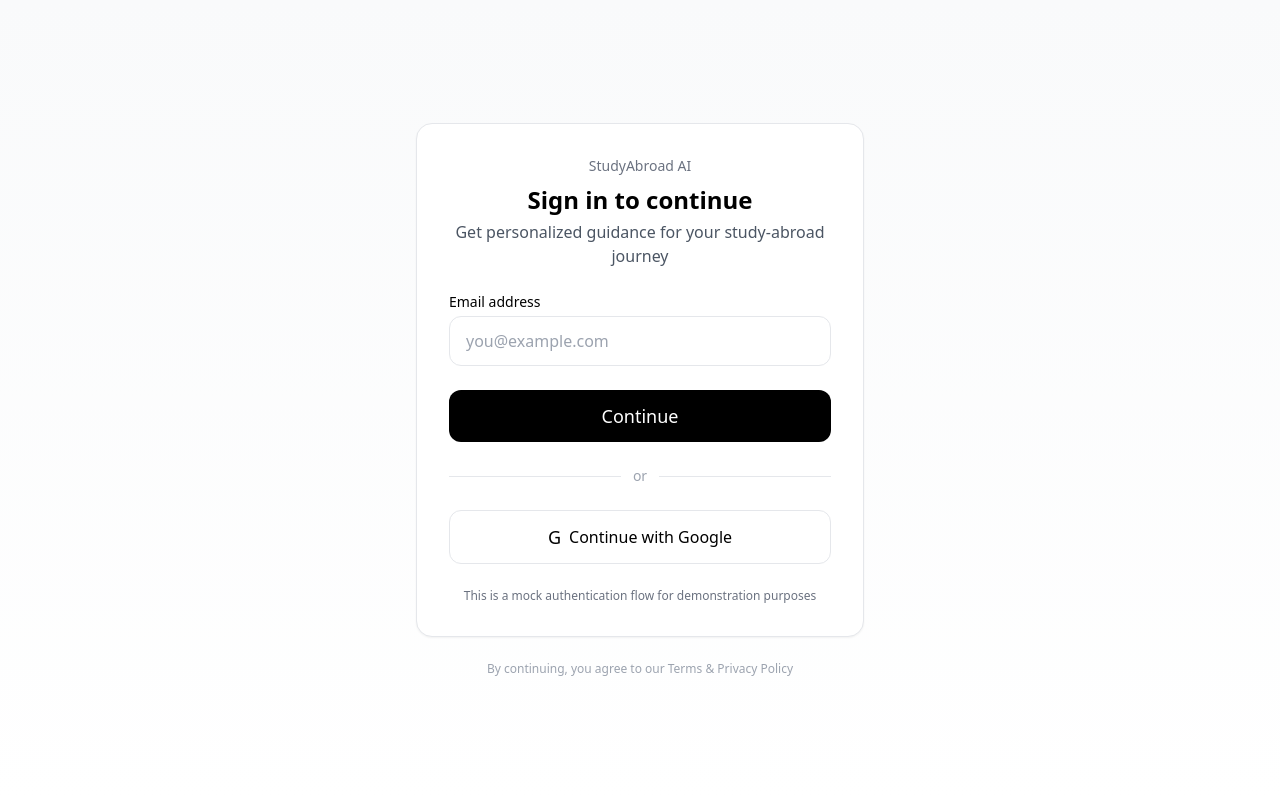
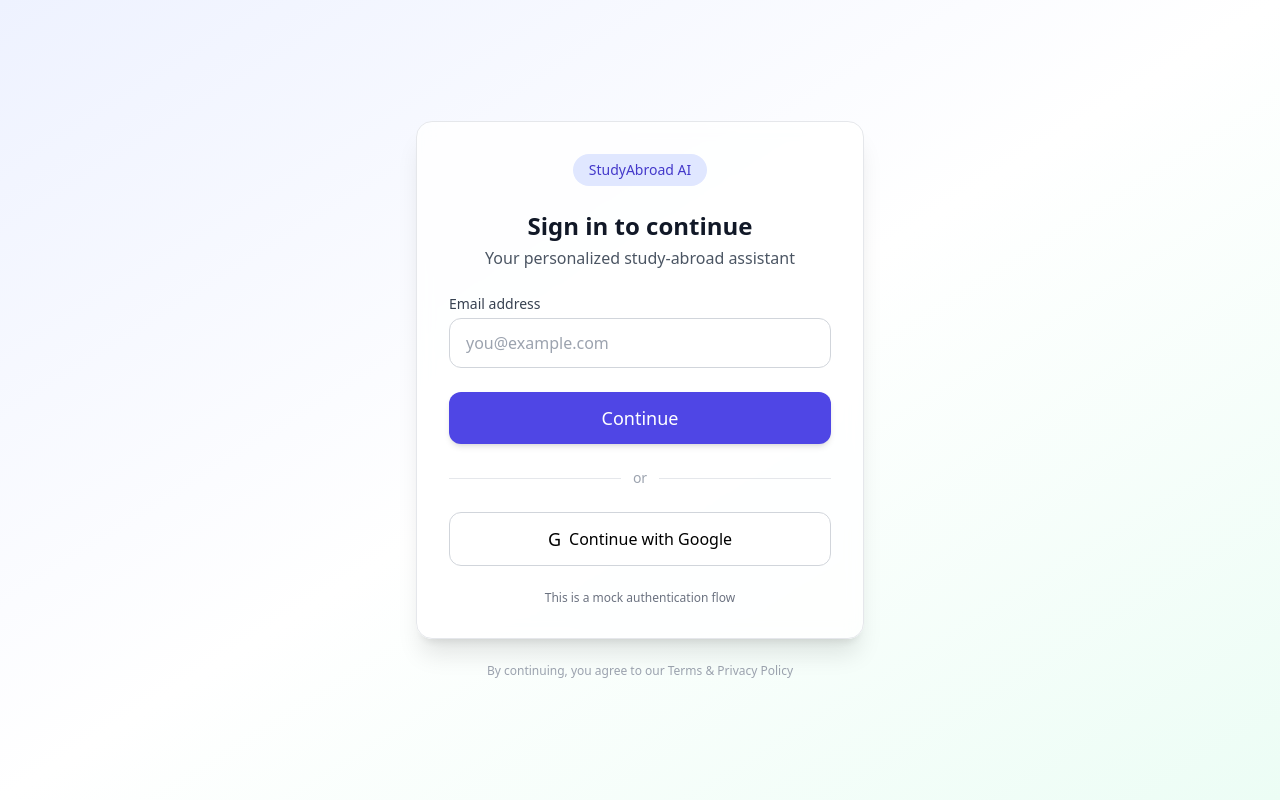
Before and after one commit to jacksyswain/Humanity-Founders, a React (Vite) app: page /auth in a window 1280 px wide. Built offline with nearby package versions, Linux system fonts and the light colour scheme.

Commit message:
new update

```diff
--- a/src/pages/Auth.jsx
+++ b/src/pages/Auth.jsx
@@ -15,31 +15,34 @@
       setError("Please enter a valid email address");
       return;
     }
-
     navigate("/onboarding");
   };
 
   return (
-    <div className="min-h-screen bg-gradient-to-b from-gray-50 to-white flex items-center justify-center px-6">
+    <div className="min-h-screen bg-gradient-to-br from-indigo-50 via-white to-emerald-50 flex items-center justify-center px-6">
       <div className="max-w-md w-full">
         {/* AUTH CARD */}
-        <div className="bg-white border rounded-2xl shadow-sm p-8 space-y-6">
-          {/* BRAND */}
+        <div className="bg-white/80 backdrop-blur border rounded-2xl shadow-xl p-8 space-y-6">
+          {/* BRAND BADGE */}
+          <div className="flex justify-center">
+            <div className="px-4 py-1.5 rounded-full bg-indigo-100 text-indigo-700 text-sm font-medium">
+              StudyAbroad AI
+            </div>
+          </div>
+
+          {/* HEADER */}
           <div className="text-center">
-            <p className="text-sm font-medium text-gray-500 mb-2">
-              StudyAbroad AI
-            </p>
-            <h1 className="text-2xl font-bold">
+            <h1 className="text-2xl font-bold text-gray-900">
               Sign in to continue
             </h1>
             <p className="text-gray-600 mt-1">
-              Get personalized guidance for your study-abroad journey
+              Your personalized study-abroad assistant
             </p>
           </div>
 
           {/* EMAIL INPUT */}
           <div>
-            <label className="text-sm font-medium mb-1 block">
+            <label className="text-sm font-medium text-gray-700 mb-1 block">
               Email address
             </label>
             <input
@@ -50,8 +53,8 @@
                 setEmail(e.target.value);
                 setError("");
               }}
-              className={`w-full border rounded-xl px-4 py-3 focus:outline-none focus:ring-1 focus:ring-black ${
-                error ? "border-red-500" : ""
+              className={`w-full rounded-xl px-4 py-3 bg-white border focus:outline-none focus:ring-2 focus:ring-indigo-500 transition ${
+                error ? "border-red-500" : "border-gray-300"
               }`}
             />
             {error && (
@@ -64,7 +67,7 @@
           {/* PRIMARY CTA */}
           <button
             onClick={handleContinue}
-            className="w-full bg-black text-white py-3 rounded-xl text-lg hover:opacity-90 transition"
+            className="w-full bg-indigo-600 text-white py-3 rounded-xl text-lg hover:bg-indigo-700 transition shadow-md"
           >
             Continue
           </button>
@@ -79,7 +82,7 @@
           {/* GOOGLE MOCK */}
           <button
             onClick={() => navigate("/onboarding")}
-            className="w-full border py-3 rounded-xl flex items-center justify-center gap-2 hover:bg-gray-50 transition"
+            className="w-full bg-white border border-gray-300 py-3 rounded-xl flex items-center justify-center gap-2 hover:bg-gray-50 transition"
           >
             <span className="text-lg">G</span>
             Continue with Google
@@ -87,11 +90,11 @@
 
           {/* FOOTER */}
           <p className="text-center text-xs text-gray-500">
-            This is a mock authentication flow for demonstration purposes
+            This is a mock authentication flow
           </p>
         </div>
 
-        {/* LEGAL / TRUST */}
+        {/* LEGAL */}
         <p className="text-center text-xs text-gray-400 mt-6">
           By continuing, you agree to our Terms & Privacy Policy
         </p>
```
